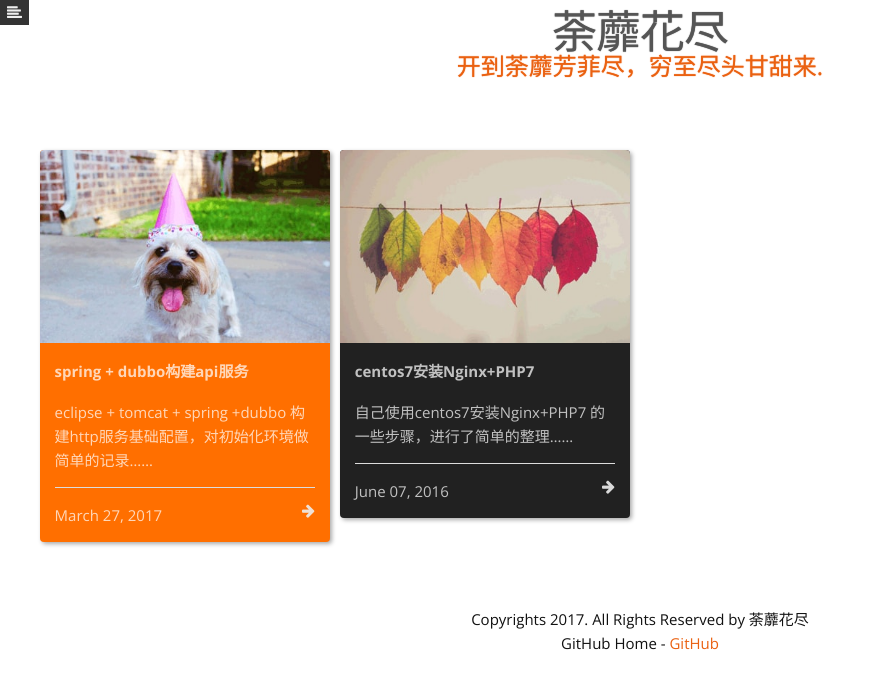
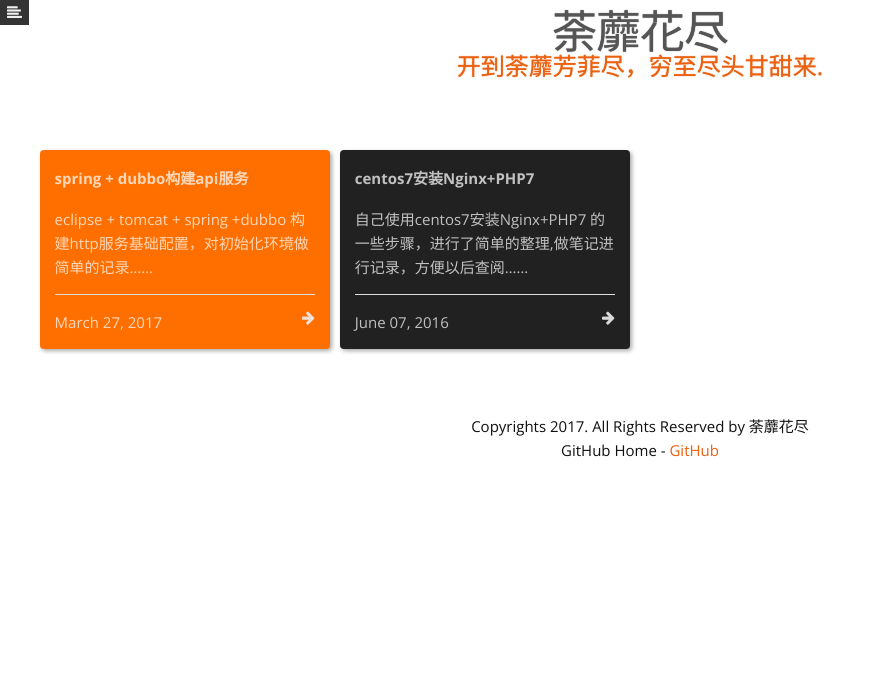
Before and after one commit to wuluo/wuluo.github.io, a Jekyll site: the page built from index.html, in a window 1280 px wide. Shown: the top 689 px of the page, without its empty margins (0-885 px from the left). Built offline with Jekyll 4.4.1, drawn with Linux system fonts in a browser that asks for light colours.

Commit message:
修改简介

```diff
--- a/_posts/2016-06-07-centos7安装Nginx+PHP7.md
+++ b/_posts/2016-06-07-centos7安装Nginx+PHP7.md
@@ -1,8 +1,7 @@
 ---
 layout: post
 title: centos7安装Nginx+PHP7
-description: 自己使用centos7安装Nginx+PHP7 的一些步骤，进行了简单的整理……
-img: image-1.jpg
+description: 自己使用centos7安装Nginx+PHP7 的一些步骤，进行了简单的整理,做笔记进行记录，方便以后查阅……
 color: 212121
 author: wuluo
 ---
```
Also changed, not shown: _posts/2017-03-27-spring + dubbo构建api服务.md (+0 -1 lines).
